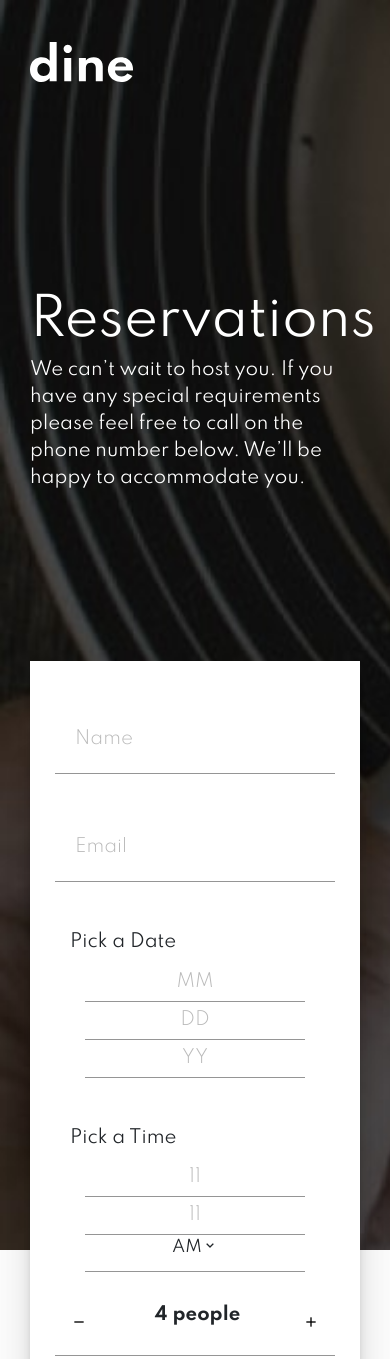
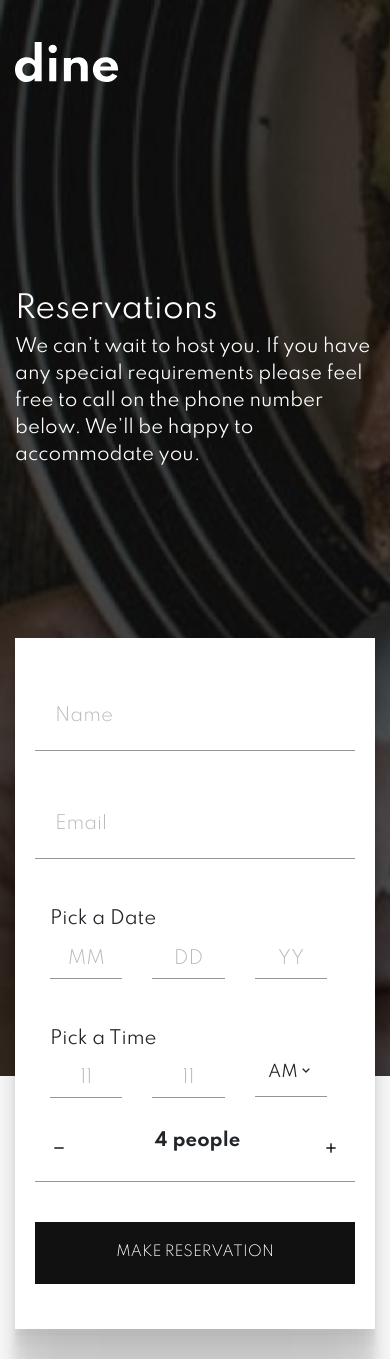
Before and after one commit to vk17-starlord/Frontend_Mentor_Dine, a plain HTML site: page booking.html in a window 390 px wide. Shown: the top 1359 px of the page. Drawn offline with nearby package versions, Linux system fonts and the light colour scheme.

Commit message:
fixed some  mobile issues

```diff
--- a/booking.scss
+++ b/booking.scss
@@ -185,3 +185,35 @@ font-size: 18px;
 
     margin: 5vh 0;
 }
+
+
+@media screen and (max-width:718px){
+    .b-hero .txt h1{
+        font-size: 30px !important
+        ;
+    }
+.container{
+    padding: 0 !important;
+}
+   .form{
+       padding: 25px 20px;
+       .row{
+           padding-left: 0 !important;
+           padding-right: 0 !important;
+       }
+    .col-sm-12{
+        padding:auto 0 !important;
+    }
+
+   }
+    .form .date-container{
+        .row{
+            flex-wrap: nowrap;
+            >div{
+                width: 32%;
+            }
+            display: flex;
+        }
+    }
+
+}
```
Also changed, not shown: booking.css.
